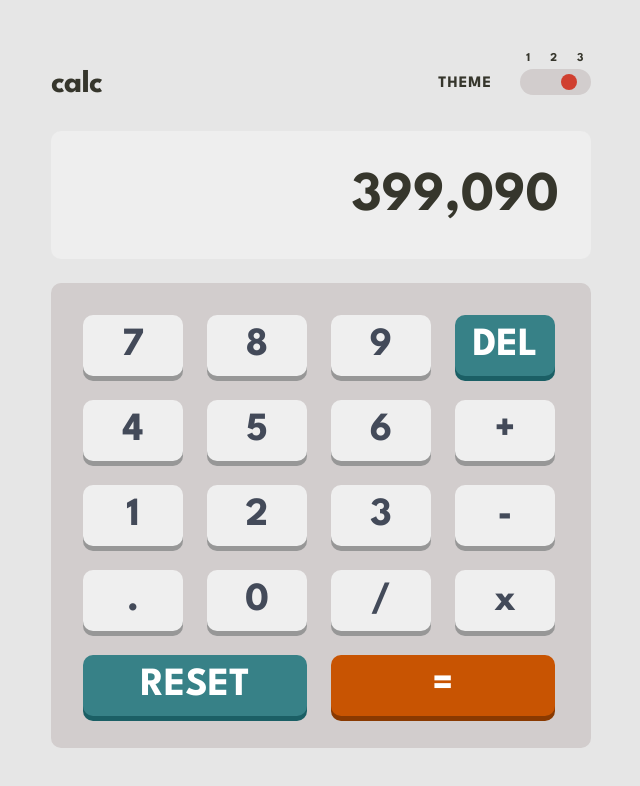
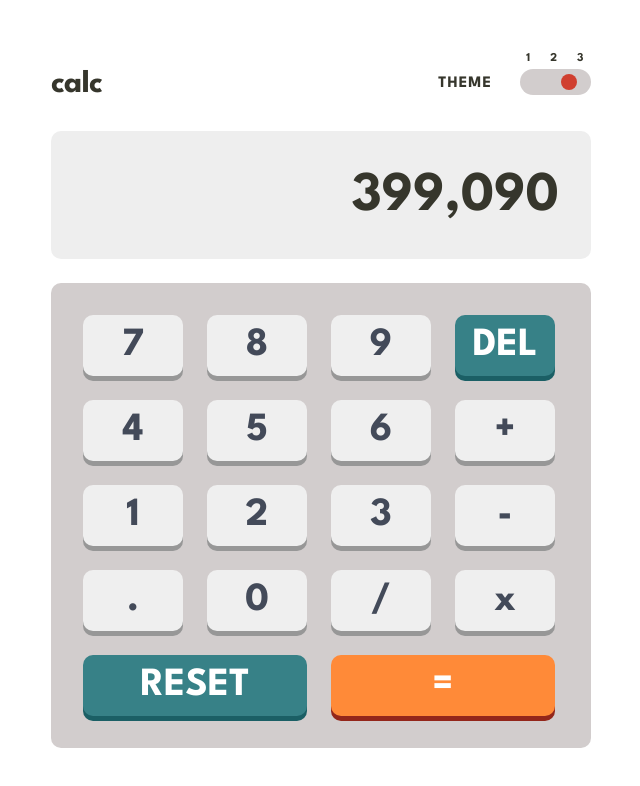
Before and after one commit to KwameWilson/calculatorApp, a React (Vite) app in the folder calculatorApp/: page / in a window 1280 px wide. In both pictures the pointer is over the button 762 px from the left and 685 px from the top of the page. Shown: the top 786 px of the page, without its empty margins (319-959 px from the left). Built offline with nearby package versions, Linux system fonts and the light colour scheme.

Commit message:
Finished hover state for light and dark

```diff
--- a/calculatorApp/src/App.tsx
+++ b/calculatorApp/src/App.tsx
@@ -13,7 +13,7 @@ import { ResultsField } from './Components/resultsField/ResultsField.tsx'
 function App() {
 
   return (
-    <div>
+    <div className='light-mode'>
 
       <div className="header-flex">
         <Header />
--- a/calculatorApp/src/Components/button/button.css
+++ b/calculatorApp/src/Components/button/button.css
@@ -12,6 +12,10 @@ button {
     text-align: center;
 }
 
+.btn:nth-child(18):hover {
+
+}
+
 .button-grid .btn:nth-child(17),
 .button-grid .btn:nth-child(18) {
     grid-column: span 2;
--- a/calculatorApp/src/Components/themes/dark-mode.css
+++ b/calculatorApp/src/Components/themes/dark-mode.css
@@ -37,7 +37,18 @@ body {
     box-shadow: 0px 5px 0px 0px rgb(64, 78, 114);
 }
 
+.button-grid .btn:nth-child(4):hover,
+.button-grid .btn:nth-child(17):hover {
+    background: rgb(99, 112, 151);
+    box-shadow: 0px 5px 0px 0px rgb(64, 78, 114);
+}
+
 .button-grid .btn:nth-child(18) {
     background: #D03F2F;
     box-shadow: 0px 5px 0px 0px rgb(147, 38, 26);
 }
+
+.btn:nth-child(18):hover {
+    background: #F96B5B;
+    box-shadow: 0px 5px 0px 0px rgb(147, 38, 26);
+}
--- a/calculatorApp/src/Components/themes/light-mode.css
+++ b/calculatorApp/src/Components/themes/light-mode.css
@@ -1,5 +1,5 @@
-body {
-    background: #E6E6E6;
+.light-mode {
+    /* background: #E6E6E6; */
     color: #36362C;
 }
 
@@ -38,7 +38,19 @@ body {
     box-shadow: 0px 5px 0px 0px rgb(27, 95, 101);
 }
 
+.button-grid .btn:nth-child(4):hover,
+.button-grid .btn:nth-child(17):hover {
+    background: #62B5BC;
+    box-shadow: 0px 5px 0px 0px hsl(185, 58%, 25%);
+}
+
+
 .button-grid .btn:nth-child(18) {
     background: #C85402;
     box-shadow: 0px 5px 0px 0px rgb(137, 57, 1);
 }
+
+.btn:nth-child(18):hover {
+    background: #FF8A38;
+    box-shadow: 0px 5px 0px 0px rgb(147, 38, 26);
+}
--- a/calculatorApp/src/index.css
+++ b/calculatorApp/src/index.css
@@ -27,6 +27,10 @@ body {
 
 .heading {
   letter-spacing: -.53px;
+}
+
+label[for='toggle'] {
+  cursor: pointer;
 }
 
 .display {
```
